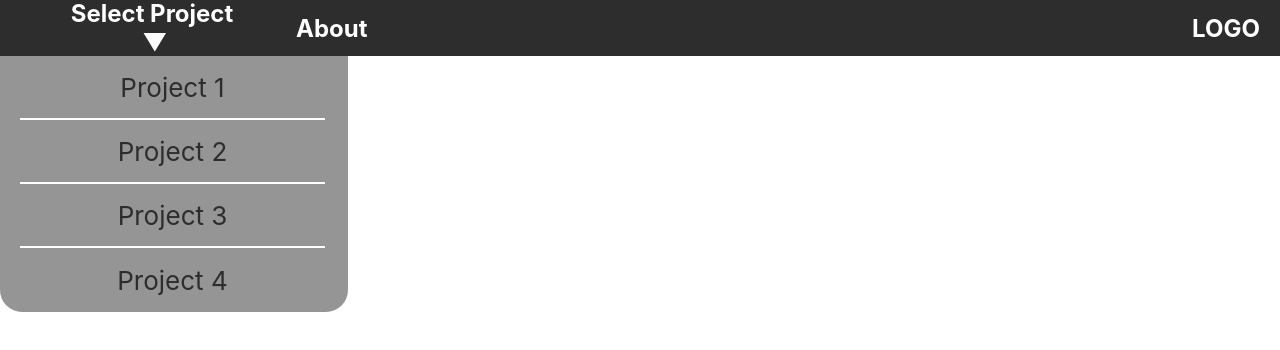
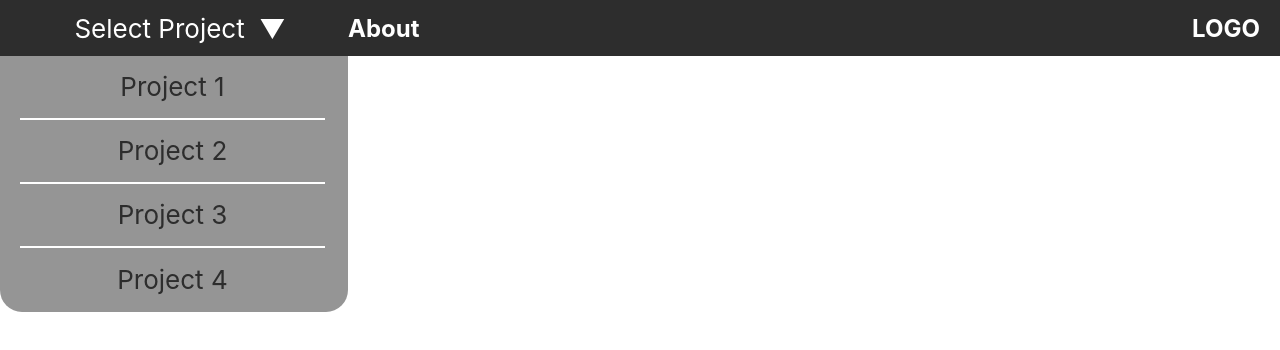
Before and after one commit to Toam10/AppleSeedsTodo, a React (Create React App) app in the folder frontend/: page / in a window 1280 px wide. Shown: the top 350 px of the page. Built offline with nearby package versions, Linux system fonts and the light colour scheme.

Commit message:
Navbar_drop down list update

```diff
--- a/frontend/src/Screens/GlobalComponents/Navbar/Components/DefaultMode/DefaultMode__Open.tsx
+++ /dev/null
@@ -1,10 +0,0 @@
-import React from "react";
-import './DefaultMode.css';
-
-function DefaultMode__Open() {
-    return (
-        <h2 className='defaultMode'>Select Project &nbsp;&#9660;</h2>
-    );
-};
-
-export default DefaultMode__Open;
--- a/frontend/src/Screens/GlobalComponents/Navbar/Components/Dropdown/Dropdown.css
+++ b/frontend/src/Screens/GlobalComponents/Navbar/Components/Dropdown/Dropdown.css
@@ -1,31 +1,43 @@
 /* .dropdown{
     width: 192px;
-} */
+}
 .dropdown:hover{
     text-decoration: underline;
     cursor: pointer;
+} */
+.dropdown__navbar{
+    height: 311px;
+    padding-bottom: 12px;
+    padding-left: 12px;
+    color: var(--white);
+    font-size: var(--dropdownList__font);
+    display: flex;
+    justify-content: center;
+    align-items: flex-end;
+    background-color: var(--darkGrey);
 }
 .dropdown__menu{
     background-color: var(--lightGrey);
     width: 348px;
     border-bottom-right-radius: 22px;
     border-bottom-left-radius: 22px;
+
 }
 .dropdown__list{
     list-style: none;
 }
-.dropdown__list__item{
-    height: 4rem;
+.dropdown__list_item{
+    height: 64px;
     display: flex;
     align-items: center;
+    justify-content: center;
     font-size: var(--dropdownList__font);
     color: var(--darkGrey);
-    justify-content: center;
     border-bottom: 2px var(--white) solid;
     padding: 5px;
     margin-left: 20px;
     margin-right: 23px;
 }
-.dropdown__list__item:nth-child(4){
+.dropdown__list_item:nth-child(5){
     border-bottom: none;
 }
--- a/frontend/src/Screens/GlobalComponents/Navbar/Components/Dropdown/Dropdown.tsx
+++ b/frontend/src/Screens/GlobalComponents/Navbar/Components/Dropdown/Dropdown.tsx
@@ -5,14 +5,15 @@ import '../../../../../Style/FontSize.css'
 function Dropdown() {
     return (
         <div>
-            <div className="dropdown__menu">
+            <nav className="dropdown__menu">
                 <ul className="dropdown__list">
-                    <li className="dropdown__list__item">Project 1</li>
-                    <li className="dropdown__list__item">Project 2</li>
-                    <li className="dropdown__list__item">Project 3</li>
-                    <li className="dropdown__list__item">Project 4</li>
+                    <li className="dropdown__navbar">Select Project &nbsp;&#9660;</li>
+                    <li className="dropdown__list_item">Project 1</li>
+                    <li className="dropdown__list_item">Project 2</li>
+                    <li className="dropdown__list_item">Project 3</li>
+                    <li className="dropdown__list_item">Project 4</li>
                 </ul>
-            </div>
+            </nav>
         </div>
     );
 };
--- a/frontend/src/Screens/GlobalComponents/Navbar/Navbar.css
+++ b/frontend/src/Screens/GlobalComponents/Navbar/Navbar.css
@@ -5,12 +5,12 @@
     display: flex;
     align-items: center;
     justify-content: space-between;
-    padding-left: 56px;
+    /* padding-left: 56px; */
 }
 .navbar__activemode_leftSide{
     display: flex;
     align-items: center;
-    gap: 48px;
+    /* gap: 48px; */
 }
 .about:hover{
     text-decoration: underline;
--- a/frontend/src/Screens/GlobalComponents/Navbar/Navbar.tsx
+++ b/frontend/src/Screens/GlobalComponents/Navbar/Navbar.tsx
@@ -1,5 +1,4 @@
 import React from 'react';
-import DefaultMode__Open from './Components/DefaultMode/DefaultMode__Open';
 import Dropdown from './Components/Dropdown/Dropdown';
 import './Navbar.css';
 import '../../../Style/Colors.css'
@@ -9,15 +8,13 @@ function Navbar() {
         <div>
             <div className='navbar'>
                 <div className='navbar__activemode_leftSide'>
-                    <DefaultMode__Open />
+                    <Dropdown />
                     <h2 className='about'>About</h2>
                 </div>
                 <div className='navbar__activemode_rightSide'>
                     <h2 className='logo'>LOGO</h2>
                 </div>
-
             </div>
-            <Dropdown />
         </div>
     );
 };
```
Also changed, not shown: frontend/src/Screens/GlobalComponents/Navbar/Components/DefaultMode/DefaultMode.tsx (renamed from frontend/src/Screens/GlobalComponents/Navbar/Components/DefaultMode/DefaultMode__Closed.tsx).
